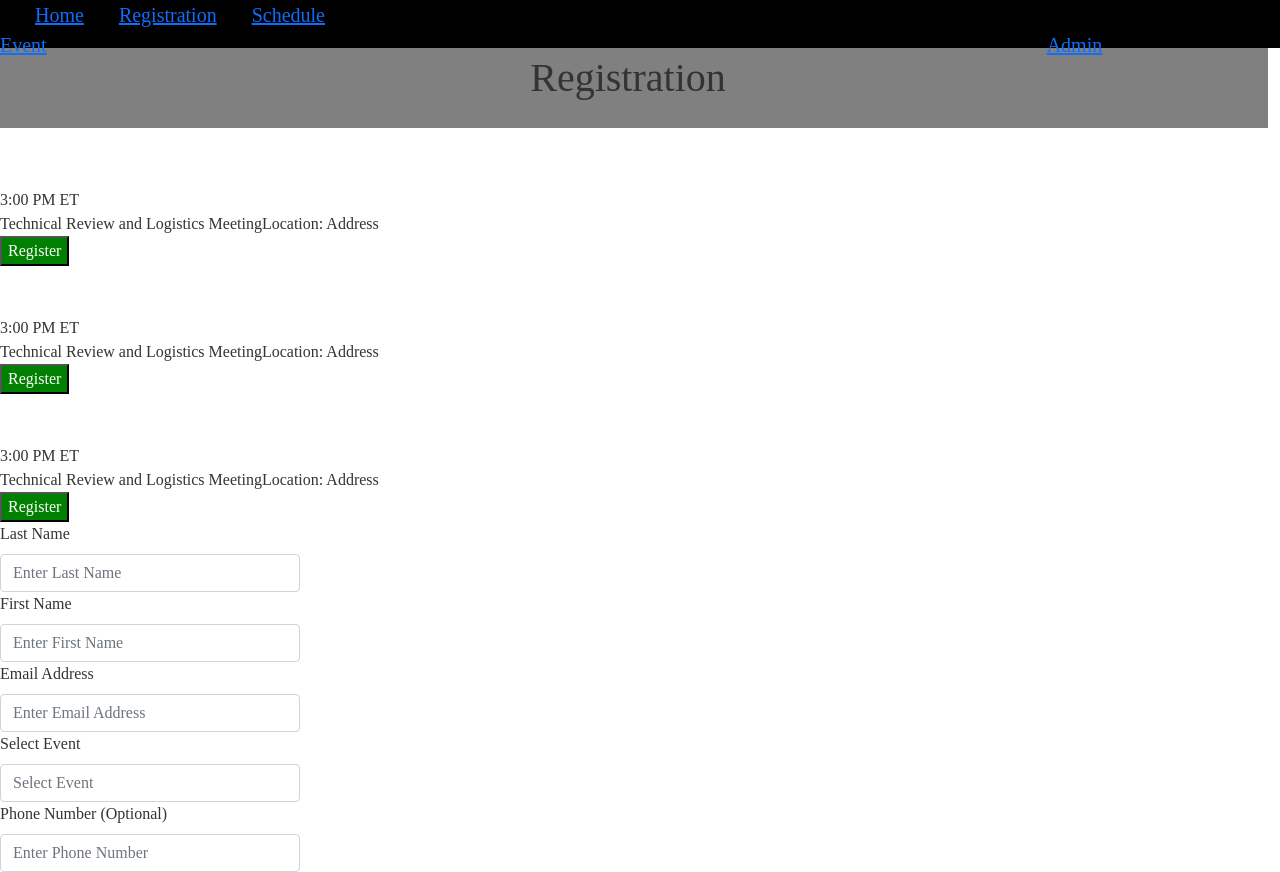
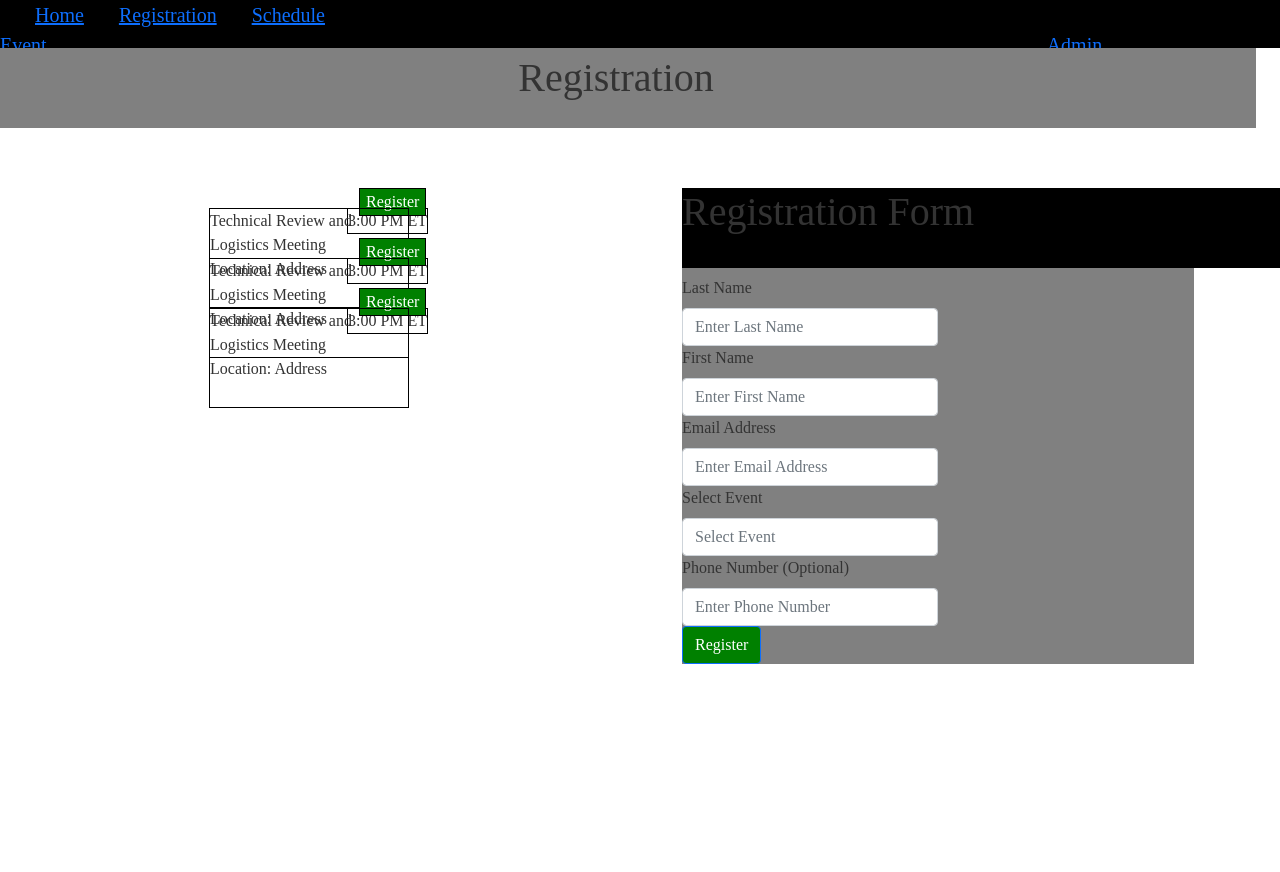
Before and after one commit to tdviri/Event-Scheduler-App, a React (Create React App) app: page /Registration in a window 1280 px wide. After the commit the page ends 800 px from the top, so only its background shows below. Built offline with nearby package versions, Linux system fonts and the light colour scheme.

Commit message:
changed meetingInfo boxes

```diff
--- a/src/App.css
+++ b/src/App.css
@@ -1,10 +1,10 @@
-/* .gridContainer {
+.gridContainer {
   display: grid;
 }
 
 .eventBorders {
   border-style: solid;
-  border-color: white;
+  border-color: black;
   border-width: 1px;
 }
 
@@ -13,65 +13,3 @@
   border-color: blue;
   border-width: 4px;
 }
-
-/*Registration Form */
-
-/* * {
-  box-sizing: border-box;
-} */
-
-/* Add padding to containers */
-/* .container {
-  padding: 16px;
-} */
-
-/* Full-width input fields */
-/* input[type="text"],
-input[type="password"] {
-  width: 100%;
-  padding: 15px;
-  margin: 5px 0 22px 0;
-  display: inline-block;
-  border: none;
-  background: #f1f1f1;
-}
-
-input[type="text"]:focus,
-input[type="password"]:focus {
-  background-color: #ddd;
-  outline: none;
-} */
-
-/* Overwrite default styles of hr */
-/* hr {
-  border: 1px solid #f1f1f1;
-  margin-bottom: 25px;
-} */
-
-/* Set a style for the submit/register button */
-/* .registerbtn {
-  background-color: #04aa6d;
-  color: white;
-  padding: 16px 20px;
-  margin: 8px 0;
-  border: none;
-  cursor: pointer;
-  width: 100%;
-  opacity: 0.9;
-} */
-
-/* .registerbtn:hover {
-  opacity: 1;
-} */
-
-/* Add a blue text color to links */
-/* a {
-  color: dodgerblue;
-} */
-
-/* Set a grey background color and center the text of the "sign in" section */
-
-/* .signin {
-  background-color: #f1f1f1;
-  text-align: center;
-} */
--- a/src/MeetingInfo.js
+++ b/src/MeetingInfo.js
@@ -1,24 +1,58 @@
 import { React } from "react";
+import { Col, Row, Container } from "react-bootstrap";
 
 const MeetingInfo = () => {
   return (
-    <div className="gridContainer">
-      <div className="eventBorders">3:00 PM ET</div>
-      <div className="eventBorders">
-        <span>Technical Review and Logistics Meeting</span>
-        <span>Location: Address</span>
-      </div>
+    <Container
+      className="gridContainer"
+      style={{
+        width: "300px",
+        position: "relative",
+        justifyContent: "space-evenly",
+      }}
+    >
+      <Col>
+        <Row
+          className="eventBorders"
+          style={{ position: "absolute", marginTop: "20px" }}
+        >
+          3:00 PM ET
+        </Row>
+        <Row>
           <a href="/Registration">
             <button
               type="button"
               className="eventBorders"
               cursor="pointer"
-          style={{ backgroundColor: "green", color: "white" }}
+              style={{
+                position: "absolute",
+                marginBottom: "0px",
+                backgroundColor: "green",
+                color: "white",
+              }}
             >
               Register
             </button>
           </a>
-    </div>
+        </Row>
+      </Col>
+      <Col
+        className="eventBorders"
+        style={{
+          width: "200px",
+          height: "100px",
+          position: "absolute",
+          marginTop: "20px",
+        }}
+      >
+        <Row>
+          <span>Technical Review and Logistics Meeting</span>
+        </Row>
+        <Row>
+          <span>Location: Address</span>
+        </Row>
+      </Col>
+    </Container>
   );
 };
 
--- a/src/Registration.js
+++ b/src/Registration.js
@@ -9,11 +9,13 @@ import {
   FormGroup,
   FormLabel,
   FormText,
+  Button,
 } from "react-bootstrap";
 
 const Registration = () => {
   return (
     <div>
+      <Row>
         <Row
           style={{
             backgroundColor: "gray",
@@ -26,7 +28,7 @@ const Registration = () => {
         >
           Registration
         </Row>
-      <Col style={{ marginTop: "60px" }}>
+        <Col style={{ marginTop: "60px", marginLeft: "60px" }}>
           <Row>
             <MeetingInfo />
           </Row>
@@ -43,36 +45,86 @@ const Registration = () => {
             alignContent: "right",
           }}
         >
-        <Form>
+          <Form
+            style={{
+              backgroundColor: "gray",
+              marginTop: "60px",
+              width: "40vw",
+            }}
+          >
+            <h1
+              style={{
+                backgroundColor: "black",
+                height: "10vh",
+                width: "615px",
+                alignText: "center",
+                justifyContent: "center",
+              }}
+            >
+              Registration Form
+            </h1>
             <Form.Group>
               <FormLabel>Last Name</FormLabel>
-            <Form.Control type="lastName" placeholder="Enter Last Name" />
+              <Form.Control
+                style={{
+                  width: "20vw",
+                }}
+                type="lastName"
+                placeholder="Enter Last Name"
+              />
             </Form.Group>
-
             <Form.Group>
               <FormLabel>First Name</FormLabel>
-            <Form.Control type="firstName" placeholder="Enter First Name" />
+              <Form.Control
+                style={{
+                  width: "20vw",
+                }}
+                type="firstName"
+                placeholder="Enter First Name"
+              />
             </Form.Group>
-
             <Form.Group>
               <FormLabel>Email Address</FormLabel>
               <Form.Control
+                style={{
+                  width: "20vw",
+                }}
                 type="emailAddress"
                 placeholder="Enter Email Address"
               />
             </Form.Group>
-
             <Form.Group>
               <FormLabel>Select Event</FormLabel>
-            <Form.Control type="selectEvent" placeholder="Select Event" />
+              <Form.Control
+                style={{
+                  width: "20vw",
+                }}
+                type="selectEvent"
+                placeholder="Select Event"
+              />
             </Form.Group>
-
             <Form.Group>
               <FormLabel>Phone Number (Optional)</FormLabel>
-            <Form.Control type="phone" placeholder="Enter Phone Number" />
+              <Form.Control
+                style={{
+                  width: "20vw",
+                }}
+                type="phone"
+                placeholder="Enter Phone Number"
+              />
             </Form.Group>
+            <Button
+              style={{
+                backgroundColor: "green",
+                color: "white",
+                justifyContent: "center",
+              }}
+            >
+              Register
+            </Button>{" "}
           </Form>
         </Col>
+      </Row>
     </div>
   );
 };
```
Lines whose indentation alone changed are shown as unchanged.
